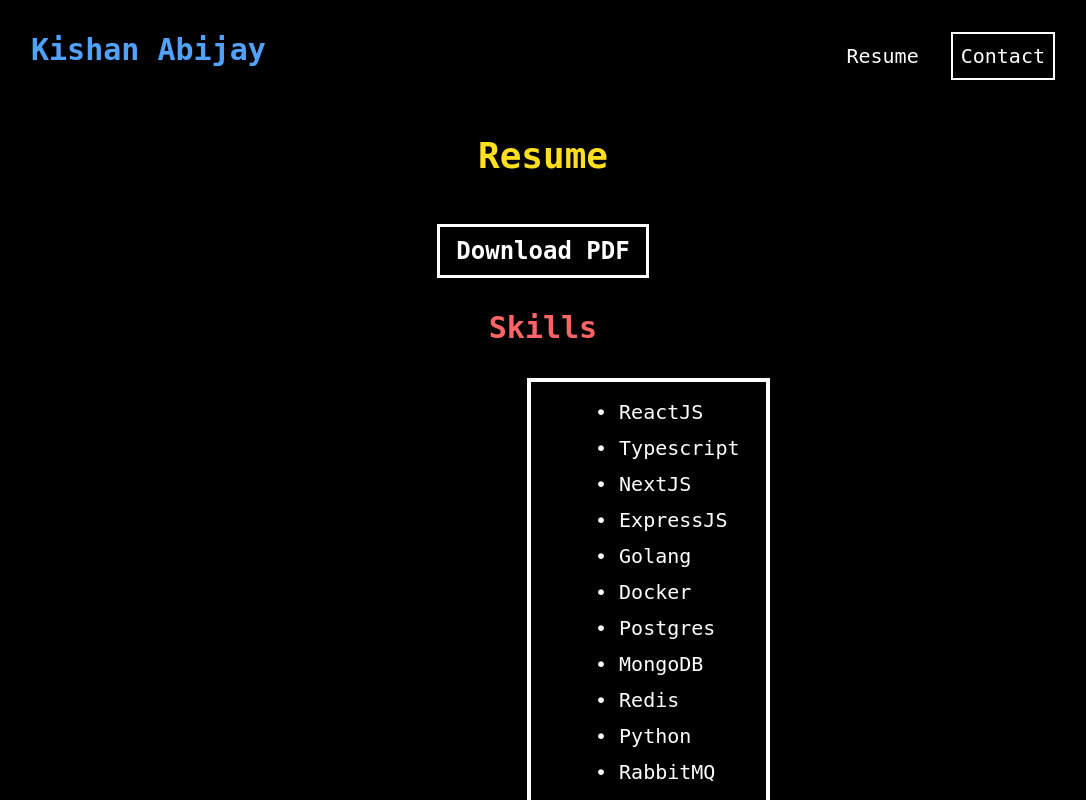
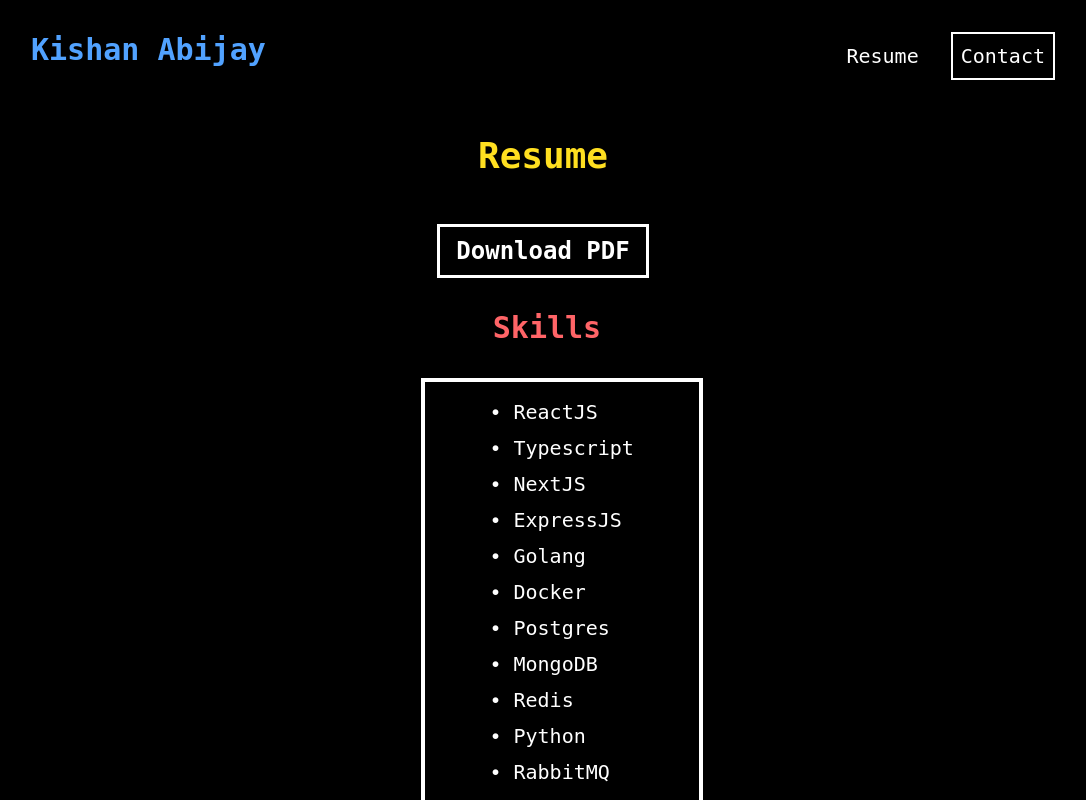
Before and after one commit to kishan1735/kishan1735.github.io, a React (Vite) app: page /resume in a window 1280 px wide. Shown: the top 800 px of the page, without its empty margins (97-1183 px from the left). Built offline with nearby package versions, Linux system fonts and the light colour scheme.

Commit message:
fix: minor style changes

```diff
--- a/src/components/Resume.tsx
+++ b/src/components/Resume.tsx
@@ -12,7 +12,7 @@ function Resume() {
       <div className="w-fit bg-blue-400 mx-auto">
         <div className="text-white bg-black mx-auto text-center border-3 border-white w-fit font-bold py-2 px-4 mt-12 hover:-translate-1">
           <a
-            href="https://drive.google.com/uc?export=download&id=1LUanRRudH1oFgyWQew9Q1RVMdtX3rinA
+            href="https://drive.google.com/uc?export=download&id=1k1xMT2uBa86YPGuhR5FXBkpggSkrF6hB
 "
             target="_blank"
             className="text-2xl"
@@ -22,11 +22,11 @@ function Resume() {
         </div>
       </div>
 
-      <div className="text-3xl text-red-400 mx-auto text-center font-bold mt-8">
+      <div className="text-3xl text-red-400 mx-auto text-center font-bold mt-8 ml-2">
         Skills
       </div>
-      <div className="bg-blue-400 w-[19vw] mt-8 mx-156">
-        <ul className="text-white flex flex-col space-y-2 text-xl bg-black hover:-translate-1  border-4 border-white p-4 pl-16 w-[19vw]">
+      <div className="bg-blue-400 w-[19vw] mt-8 mx-auto">
+        <ul className="text-white flex flex-col space-y-2 text-xl bg-black hover:-translate-1  border-4 border-white p-4 pl-16 w-[22vw]">
           <li>&#8226; ReactJS</li>
           <li>&#8226; Typescript</li>
           <li>&#8226; NextJS</li>
```
